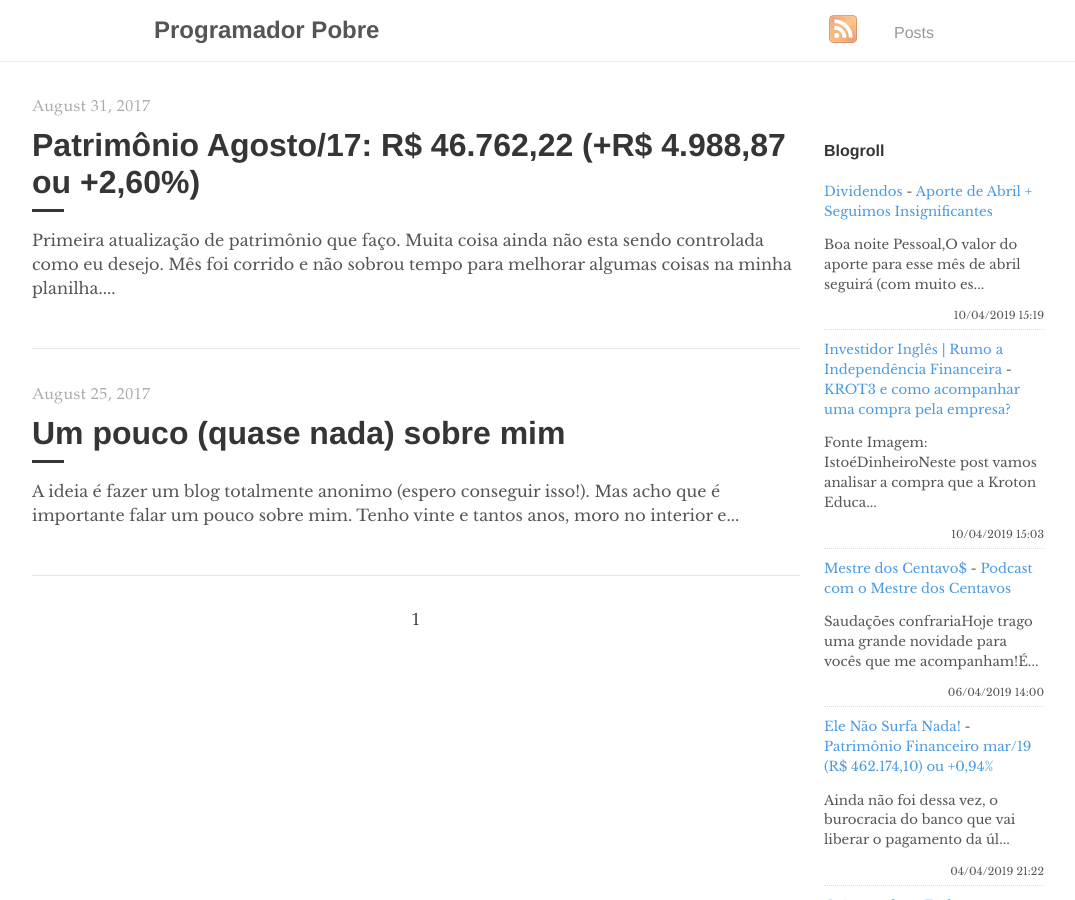
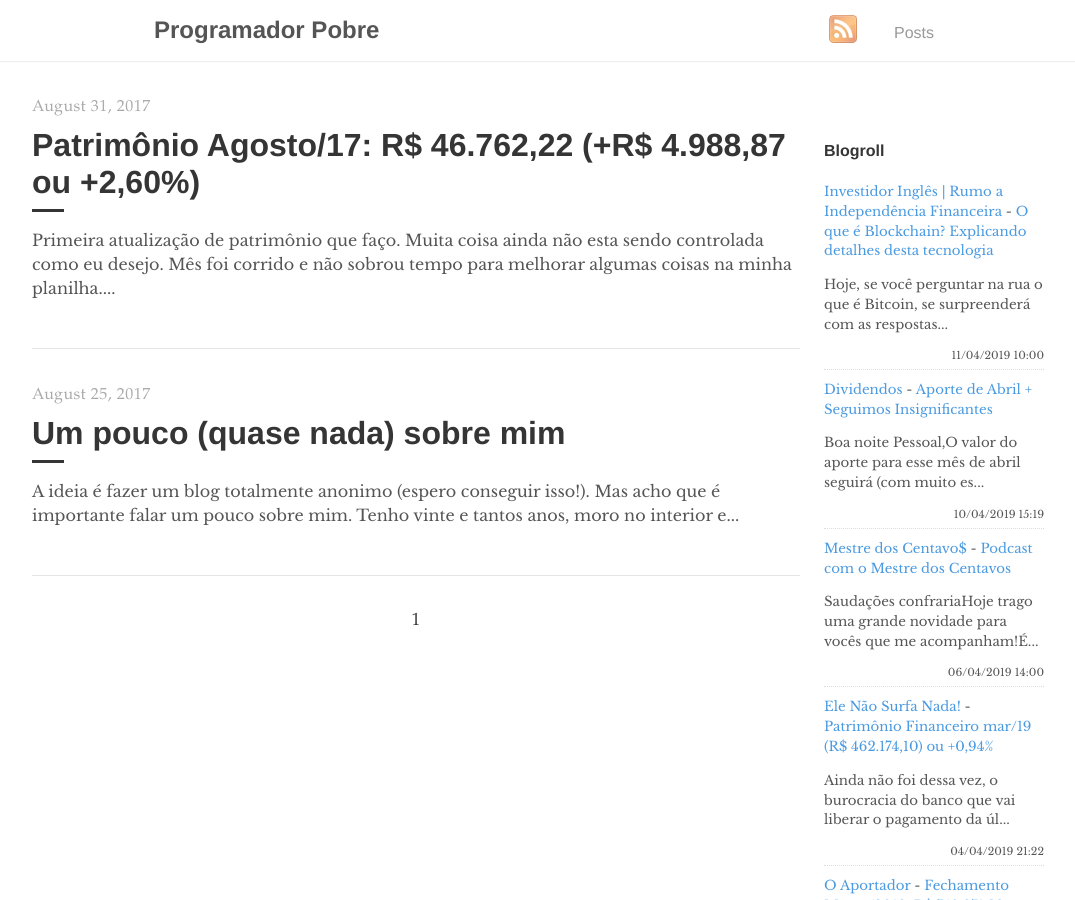
Before and after one commit to programadorpobre/programadorpobre.github.io, a Jekyll site: the page built from index.html, in a window 1280 px wide and 900 px high. Shown: the whole window, without its empty margins (96-1171 px from the left). Built offline with Jekyll 4.4.1, drawn with Linux system fonts in a browser that asks for light colours; the list of posts is cut into pages by our own code; comment, search, counter and statistics services are not loaded.

Commit message:
[ci skip] travis #614

```diff
--- a/_includes/feed-entries.html
+++ b/_includes/feed-entries.html
@@ -1,12 +1,12 @@
+<div class="feed-entry">
+    <a class="feed-entry-site-name" href="https://www.investidoringles.com/">Investidor Inglês | Rumo a Independência Financeira</a> - <a class="feed-entry-title" href="https://www.investidoringles.com/2019/04/o-que-e-blockchain.html">O que é Blockchain? Explicando detalhes desta tecnologia</a>
+    <p class="feed-entry-summary">Hoje, se você perguntar na rua o que é Bitcoin, se surpreenderá com as respostas...</p>
+    <time datetime="2019-04-11T10:00:00.000-03:00">11/04/2019 10:00</time>
+</div>
 <div class="feed-entry">
     <a class="feed-entry-site-name" href="http://bonsdividendos.blogspot.com/">Dividendos</a> - <a class="feed-entry-title" href="http://bonsdividendos.blogspot.com/2019/04/aporte-de-abril-seguimos-insignificantes.html">Aporte de Abril + Seguimos Insignificantes</a>
     <p class="feed-entry-summary">Boa noite Pessoal,O valor do aporte para esse mês de abril seguirá (com muito es...</p>
     <time datetime="2019-04-10T15:19:00.000-07:00">10/04/2019 15:19</time>
-</div>
-<div class="feed-entry">
-    <a class="feed-entry-site-name" href="https://www.investidoringles.com/">Investidor Inglês | Rumo a Independência Financeira</a> - <a class="feed-entry-title" href="https://www.investidoringles.com/2019/04/krot3-compra-somos.html">KROT3 e como acompanhar uma compra pela empresa?</a>
-    <p class="feed-entry-summary">Fonte Imagem: IstoéDinheiroNeste post vamos analisar a compra que a Kroton Educa...</p>
-    <time datetime="2019-04-10T15:03:00.000-03:00">10/04/2019 15:03</time>
 </div>
 <div class="feed-entry">
     <a class="feed-entry-site-name" href="https://mestredoscentavos.blogspot.com/">Mestre dos Centavo$</a> - <a class="feed-entry-title" href="https://mestredoscentavos.blogspot.com/2019/04/podcast-com-o-mestre-dos-centavos.html">Podcast com o Mestre dos Centavos</a>
```
